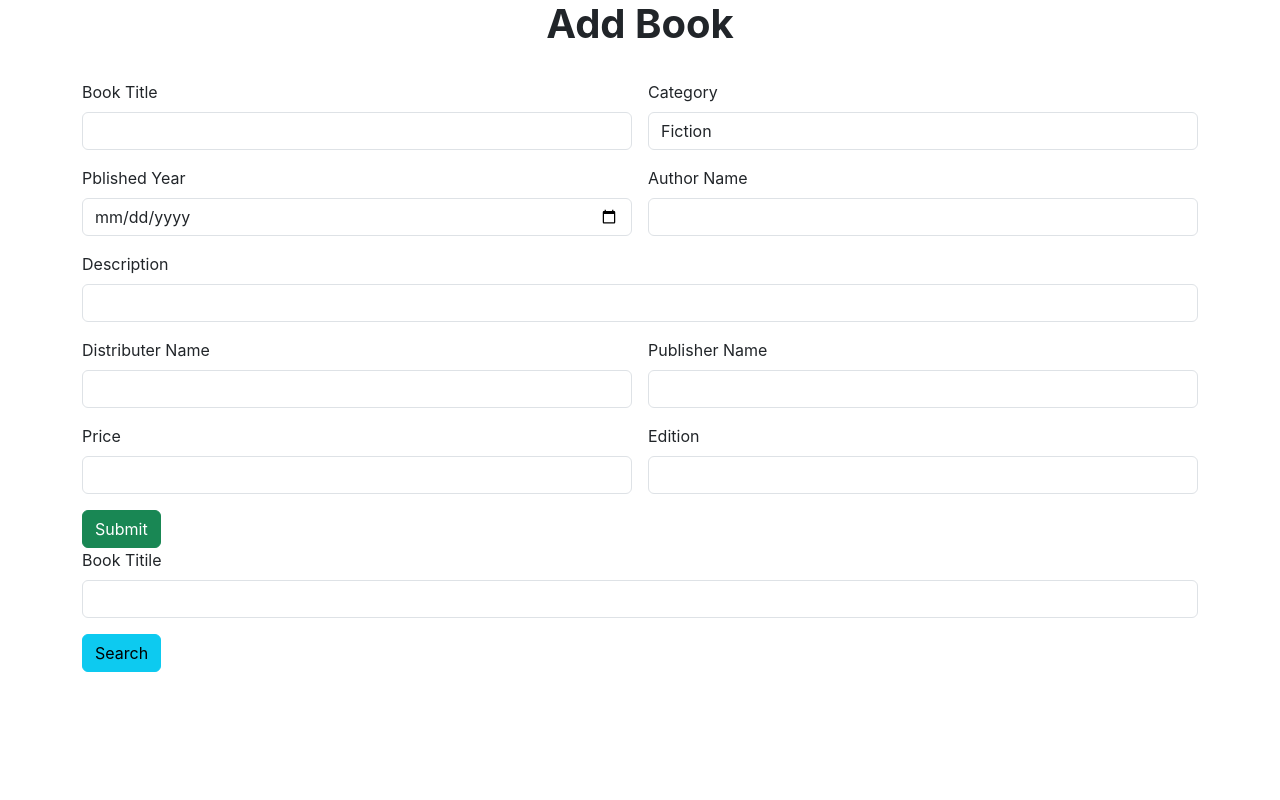
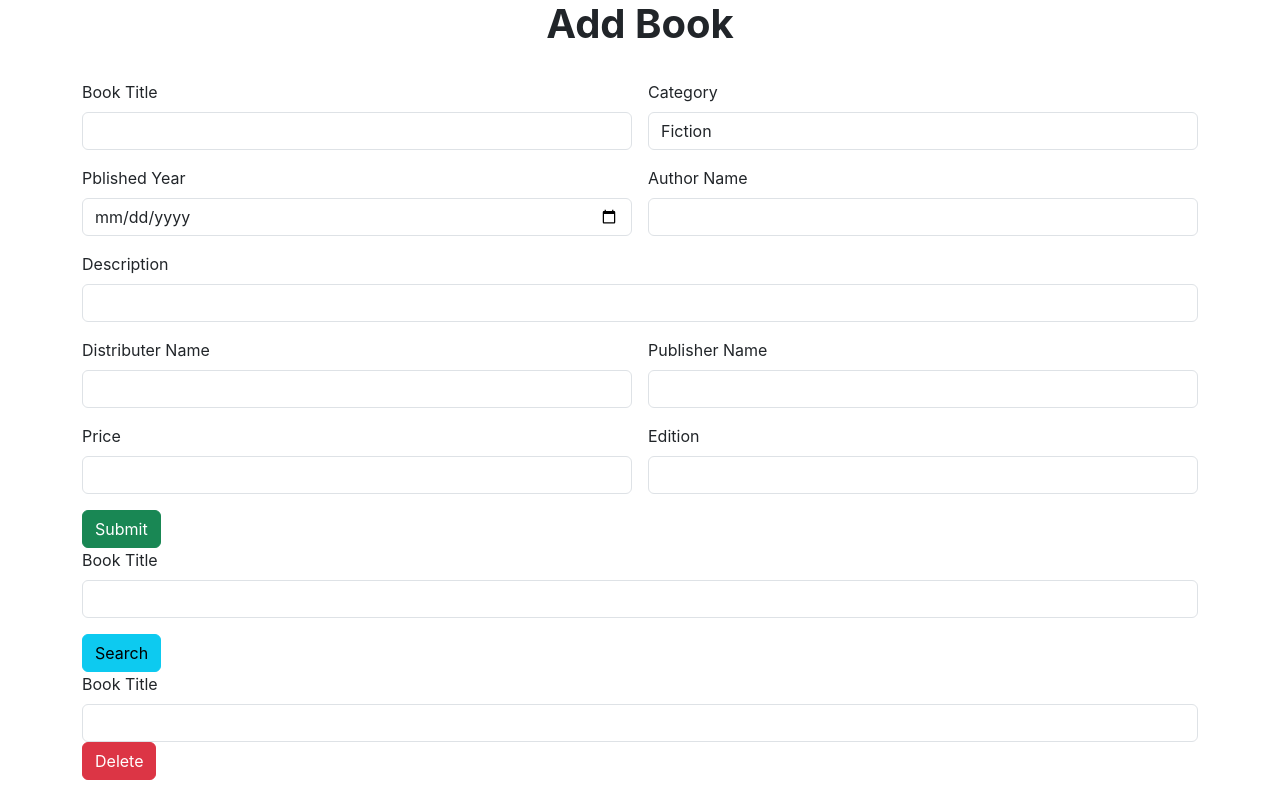
Before and after one commit to nimmyroz06/library-app-react, a React (Create React App) app: page / in a window 1280 px wide. Built offline with nearby package versions, Linux system fonts and the light colour scheme.

Commit message:
Delete added

```diff
--- a/src/App.js
+++ b/src/App.js
@@ -2,12 +2,14 @@ import logo from './logo.svg';
 import './App.css';
 import AddBook from './components/AddBook';
 import SearchBook from './components/SearchBook';
+import DeleteBook from './components/DeleteBook';
 
 function App() {
   return (
     <div>
       <AddBook/>
       <SearchBook/>
+      <DeleteBook/>
     </div>
   );
 }
--- /dev/null
+++ b/src/components/DeleteBook.jsx
@@ -0,0 +1,25 @@
+import React from 'react'
+
+const DeleteBook = () => {
+  return (
+    <div>
+        <div className="container">
+            <div className="row">
+                <div className="col col-12 col-sm-12 col-md-12 col-lg-12 col-xl-12 col-xxl-12">
+                    <div className="row">
+                      <div className="col col-12 col-sm-12 col-md-12 col-lg-12 col-xl-12 col-xxl-12">
+                        <label htmlFor="" className="form-label">Book Title</label>
+                        <input type="text" className="form-control" />
+                      </div>
+                      <div className="col col-12 col-sm-12 col-md-12 col-lg-12 col-xl-12 col-xxl-12">
+                        <button className="btn btn-danger">Delete</button>
+                      </div>
+                    </div>
+                </div>
+            </div>
+        </div>
+    </div>
+  )
+}
+
+export default DeleteBook
--- a/src/components/SearchBook.jsx
+++ b/src/components/SearchBook.jsx
@@ -8,7 +8,7 @@ const SearchBook = () => {
                 <div className="col col-12 col-sm-12 col-md-12 col-lg-12 col-xl-12 col-xxl-12">
                     <div className="row g-3">
                         <div className="col col-12 col-sm-12 col-md-12 col-lg-12 col-xl-12 col-xxl-12">
-                            <label htmlFor="" className="form-label">Book Titile</label>
+                            <label htmlFor="" className="form-label">Book Title</label>
                             <input type="text" className="form-control" />
                         </div>
                         <div className="col col-12 col-sm-12 col-md-12 col-lg-12 col-xl-12 col-xxl-12">
```
